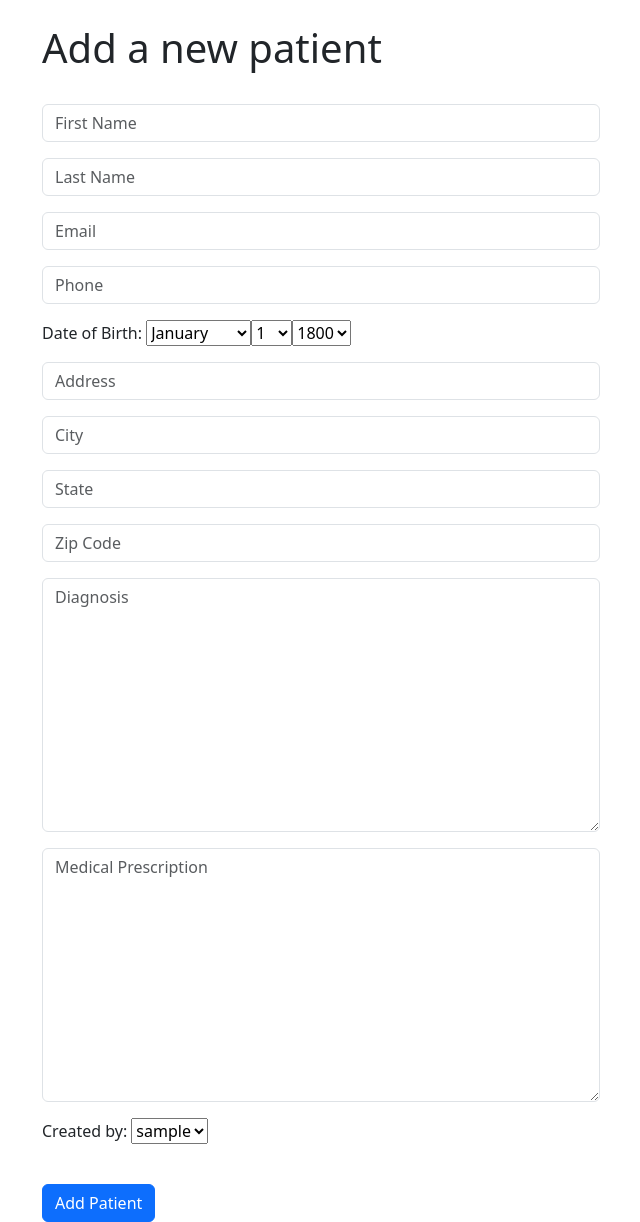
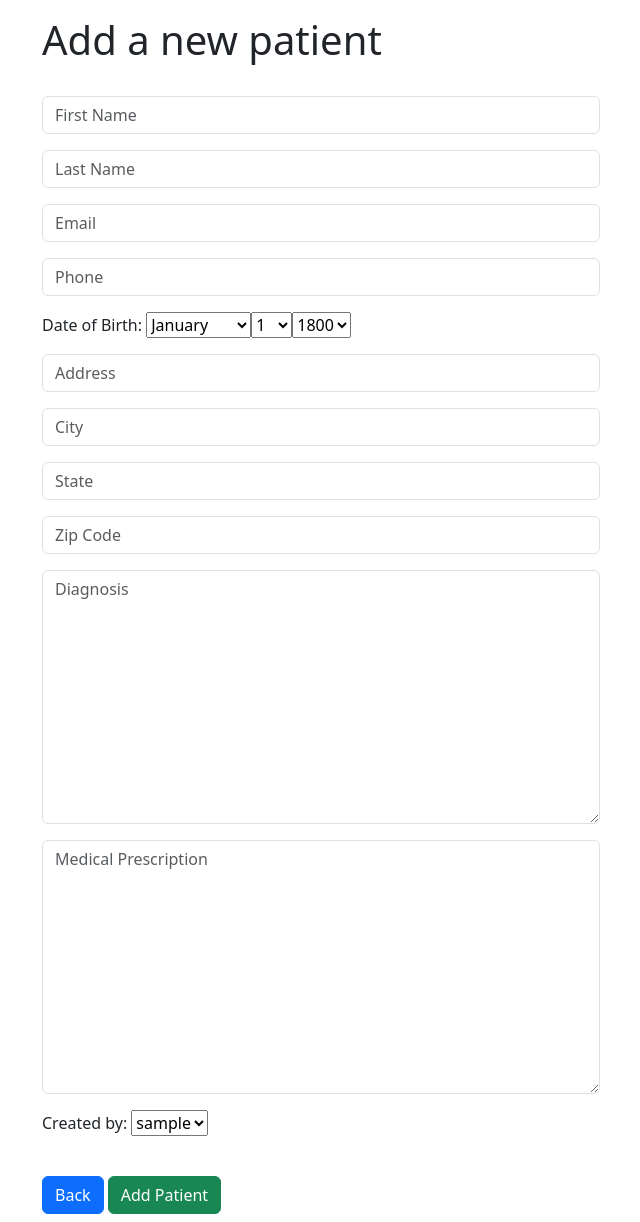
Before and after one commit to houdinipapi/Patient-Records-App, a Django app: page /add/ in a window 1280 px wide. Shown: the part 56-1278 px from the top of the page, without its empty margins (319-959 px from the left). Run offline with Django 5.2, Linux system fonts and the light colour scheme; the visitor is signed in with stand-in values (Sample User, id 1); data comes from the database, SQL or seed files in the repository.

Commit message:
Update add_patient.html and base.html templates

```diff
--- a/pat_rec/basic_info/templates/core/add_patient.html
+++ b/pat_rec/basic_info/templates/core/add_patient.html
@@ -20,7 +20,10 @@
 
             <br>
 
-            <button type="submit" class="btn btn-primary">Add Patient</button>
+            <a href="{% url 'index' %}" class="btn btn-primary">Back</a>
+
+            <button type="submit" class="btn btn-success">Add Patient</button>
+
 
         </form>
 
--- a/pat_rec/basic_info/templates/core/base.html
+++ b/pat_rec/basic_info/templates/core/base.html
@@ -14,6 +14,9 @@
   <body>
 
     {% include "core/navbar.html" %}
+
+    <br>
+    <br>
 
     <div class="container">
         <br>
--- a/pat_rec/basic_info/templates/core/navbar.html
+++ b/pat_rec/basic_info/templates/core/navbar.html
@@ -1,4 +1,4 @@
-<nav class="navbar navbar-expand-lg bg-primary" data-bs-theme="dark">
+<nav class="navbar fixed-top navbar-expand-lg bg-primary" data-bs-theme="dark">
   <div class="container-fluid">
     <strong>
     <a class="navbar-brand" href="{% url 'index' %}">PatRec</a>
```
